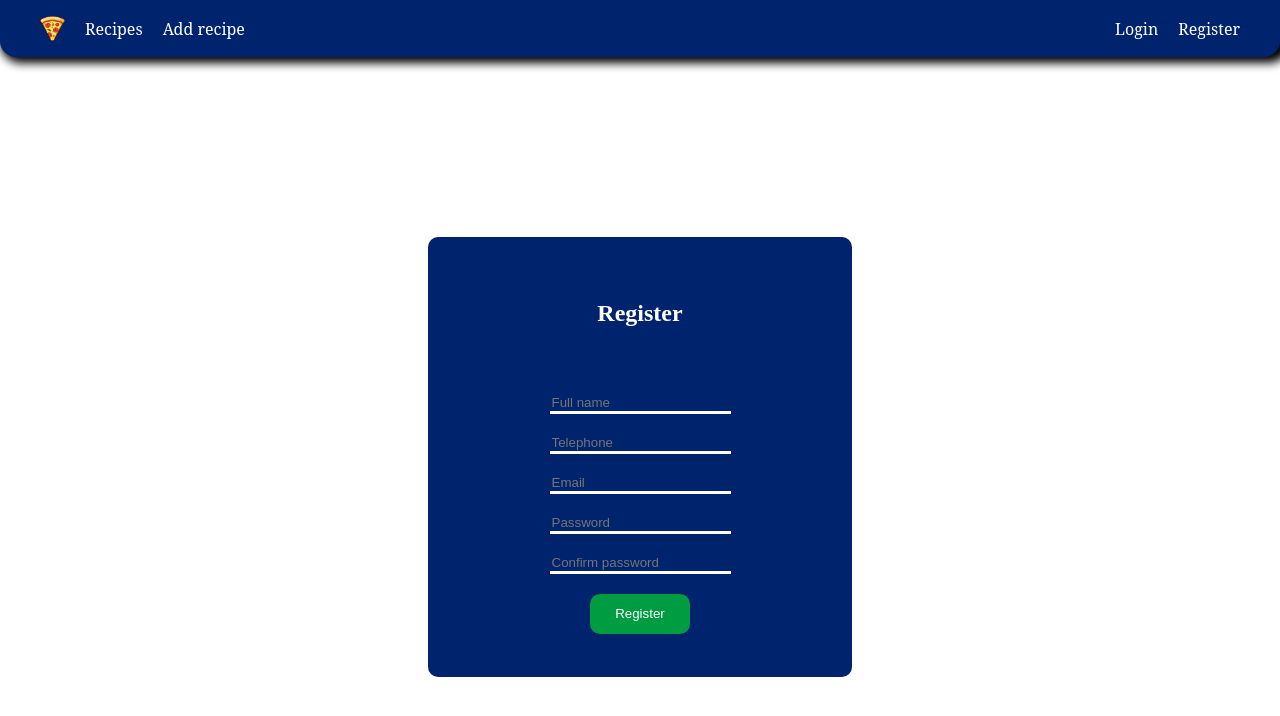
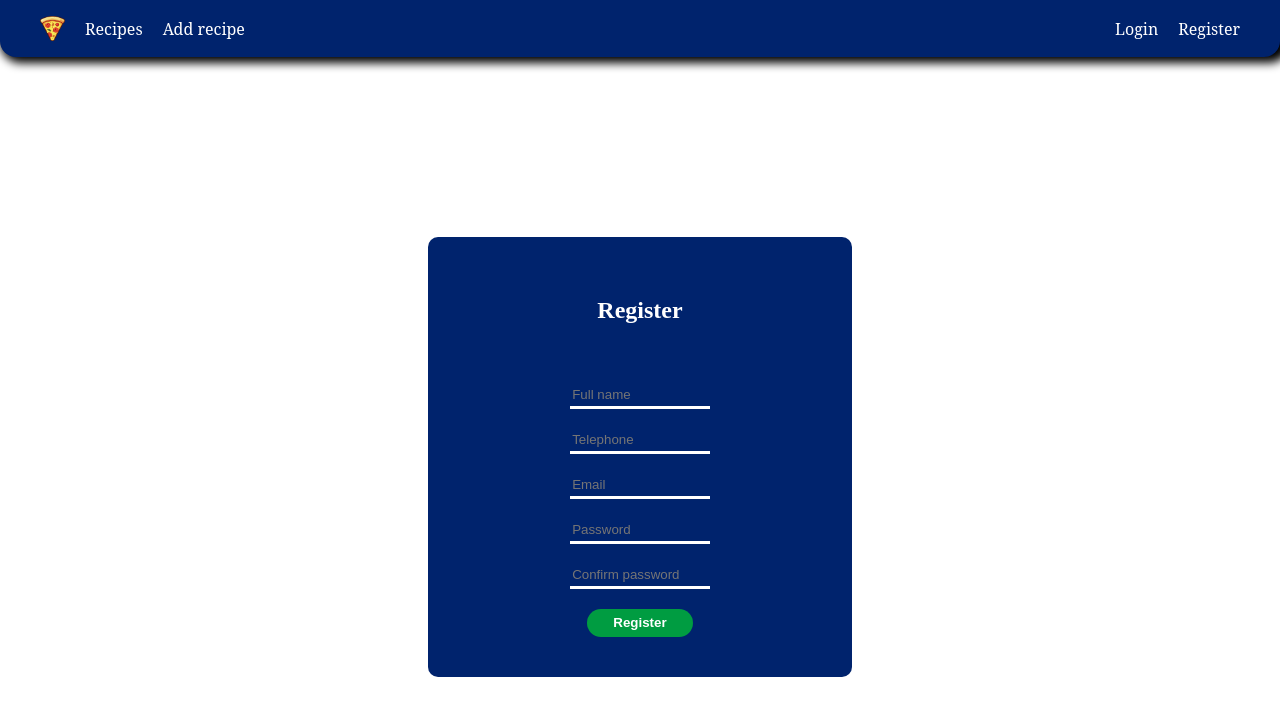
Before and after one commit to Ropler6/Proba-IT-2024, a SvelteKit app: page /register in a window 1280 px wide. Shown: the top 716 px of the page. Built offline with nearby package versions, Linux system fonts and the light colour scheme.

Commit message:
Add global classes in all pages
Signed-off-by: Ropler6 <robertmercea@gmail.com>

```diff
--- a/src/routes/+page.svelte
+++ b/src/routes/+page.svelte
@@ -25,10 +25,10 @@
 <div class="contact">
   <h2>Contact us</h2>
   <form action="">
-    <input type="text" name="first-name" placeholder="First name">
-    <input type="text" name="last-name" placeholder="Last name">
-    <input type="text" name="email" placeholder="Email">
-    <input type="text" name="message" placeholder="Message"
+    <input class="input-field" type="text" name="first-name" placeholder="First name">
+    <input class="input-field" type="text" name="last-name" placeholder="Last name">
+    <input class="input-field" type="text" name="email" placeholder="Email">
+    <input class="input-field" type="text" name="message" placeholder="Message"
            style:height="150px">
   </form>
 </div>
@@ -69,13 +69,6 @@
     flex-wrap: wrap;
   }
 
-  form > input {
-    color: var(--secondary-color);
-    text-decoration: var(--secondary-color);
-    width: 25%;
-    height: var(--size-l);
-  }
-
   .contact > h2 {
     color: var(--secondary-color);
   }
--- a/src/routes/login/+page.svelte
+++ b/src/routes/login/+page.svelte
@@ -10,9 +10,9 @@
     <h2 style:color="var(--tertiary-color)">Log in</h2>
 
     <form action="">
-      <input type="email" placeholder="Email">
-      <input type="password" placeholder="Password">
-      <button type="submit">Log in</button>
+      <input class="input-field" type="email" placeholder="Email">
+      <input class="input-field" type="password" placeholder="Password">
+      <button class="submit">Log in</button>
     </form>
   </div>
 </main>
@@ -46,23 +46,4 @@
   form {
     gap: var(--size-l);
   }
-
-  input {
-    background: transparent;
-    border-top: none;
-    border-left: none;
-    border-right: none;
-    border-bottom: 3px solid white;
-    color: var(--tertiary-color);
-  }
-
-  button {
-    width: 100px;
-    height: 40px;
-    background-color: var(--secondary-color);
-    border: 0;
-    border-radius: 10px;
-    color: var(--tertiary-color);
-  }
-
 </style>
--- a/src/routes/profile/+page.svelte
+++ b/src/routes/profile/+page.svelte
@@ -9,18 +9,18 @@
 <main>
   <div class="user-data">
     <div class="name">
-      <input type="text" placeholder="Name:">
+      <input class="input-field" type="text" placeholder="Name:">
     </div>
 
     <div class="info">
-      <input type="email" placeholder="Email:">
-      <input type="tel" placeholder="Telephone:">
-      <input type="text" placeholder="College group:">
+      <input class="input-field" type="email" placeholder="Email:">
+      <input class="input-field" type="tel" placeholder="Telephone:">
+      <input class="input-field" type="text" placeholder="College group:">
     </div>
   </div>
 
   <div class="button-container">
-    <button>Add a recipe</button>
+    <button class="submit">Add a recipe</button>
   </div>
 
 </main>
@@ -66,23 +66,4 @@
     height: 10em;
     width: 12em;
   }
-
-  input {
-    background: transparent;
-    border-top: none;
-    border-left: none;
-    border-right: none;
-    border-bottom: 3px solid white;
-    color: var(--tertiary-color);
-    text-decoration: var(--secondary-color);
-    width: 75%;
-    height: var(--size-l);
-  }
-
-  button {
-    background-color: var(--secondary-color);
-    padding: var(--size-m);
-    border-radius: var(--size-m);
-    color: var(--tertiary-color);
-  }
 </style>
--- a/src/routes/register/+page.svelte
+++ b/src/routes/register/+page.svelte
@@ -10,12 +10,12 @@
     <h2 style:color="var(--tertiary-color)">Register</h2>
 
     <form action="">
-      <input type="text" placeholder="Full name">
-      <input type="tel" placeholder="Telephone">
-      <input type="email" placeholder="Email">
-      <input type="password" placeholder="Password">
-      <input type="password" placeholder="Confirm password">
-      <button type="submit">Register</button>
+      <input class="input-field" type="text" placeholder="Full name">
+      <input class="input-field" type="tel" placeholder="Telephone">
+      <input class="input-field" type="email" placeholder="Email">
+      <input class="input-field" type="password" placeholder="Password">
+      <input class="input-field" type="password" placeholder="Confirm password">
+      <button class="submit">Register</button>
     </form>
   </div>
 </main>
@@ -49,23 +49,4 @@
   form {
     gap: var(--size-l);
   }
-
-  input {
-    background: transparent;
-    border-top: none;
-    border-left: none;
-    border-right: none;
-    border-bottom: 3px solid white;
-    color: var(--tertiary-color);
-  }
-
-  button {
-    width: 100px;
-    height: 40px;
-    background-color: var(--secondary-color);
-    border: 0;
-    border-radius: 10px;
-    color: var(--tertiary-color);
-  }
-
 </style>
```
